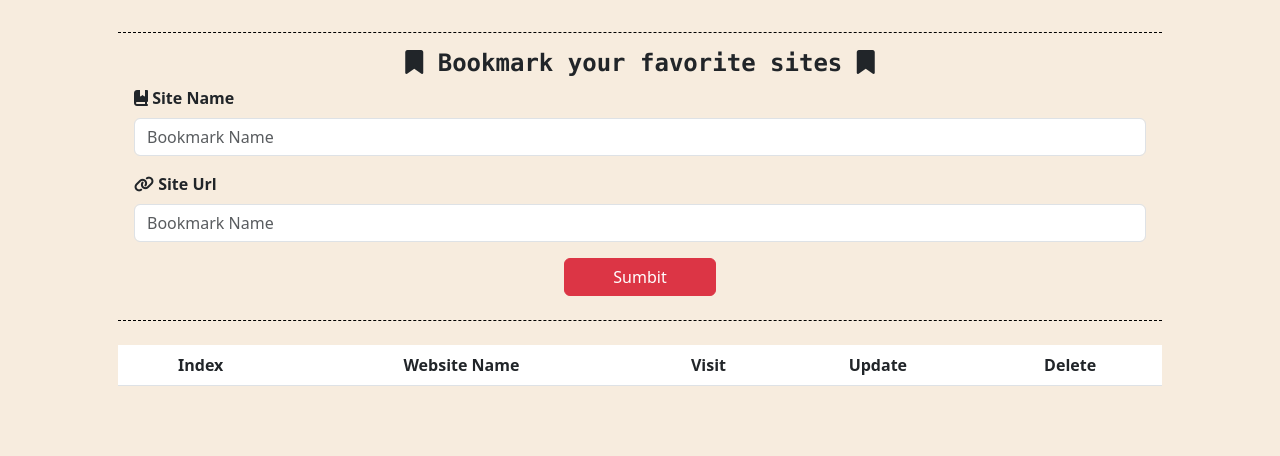
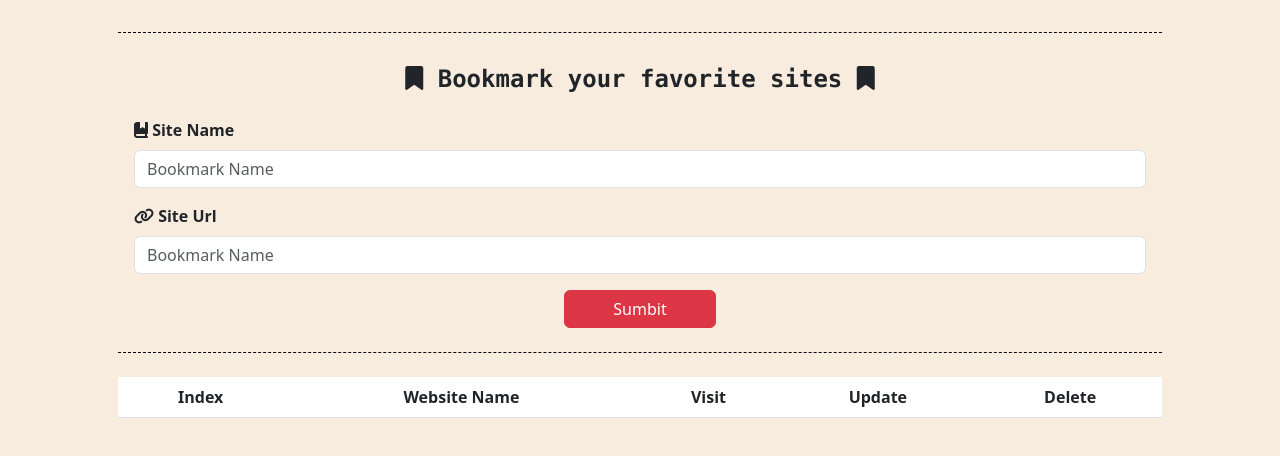
Before and after one commit to Ali1Kh/Bookmark, a plain HTML site: page index.html in a window 1280 px wide. Shown: the part 172-628 px from the top of the page. Drawn offline with nearby package versions, Linux system fonts and the light colour scheme.

Commit message:
Media Screen

```diff
--- a/css/style.css
+++ b/css/style.css
@@ -11,7 +11,7 @@ body{
 .title{
     width: fit-content;
     font-family: 'Pacifico', cursive;
-    font-size: 50px;
+    font-size: 3.125rem;
 }
 .title::before{
     content: "";
@@ -35,3 +35,9 @@ body{
     border-color: #d99c39e0 !important;
     box-shadow: 0 0 0 2.5px var(--mainColor) !important;
 }
+
+@media screen  and (width<600px) {
+    html{
+        font-size: 12px;
+    }
+}
--- a/index.html
+++ b/index.html
@@ -14,11 +14,11 @@
 </head>
 
 <body>
-    <main class="p-5">
-        <div class="container p-5">
+    <main class="py-5 p-md-5">
+        <div class="container p-md-5">
             <h1 class="title  mx-auto position-relative z-3 mb-5">Bookmarker</h1>
             <div class="inputsCard p-3 mb-4 border border-black border-start-0 border-end-0">
-                <h4 class="font-monospace fw-semibold text-center"><i class="fa-solid fa-bookmark"></i> Bookmark your
+                <h4 class="font-monospace py-3 fw-semibold text-center"><i class="fa-solid fa-bookmark"></i> Bookmark your
                     favorite sites <i class="fa-solid fa-bookmark"></i></h4>
                 <div class="inputs d-flex flex-column">
                     <label for="siteName" class="mb-2 fw-semibold"><i class="fa-solid fa-book-bookmark"></i> Site
--- a/js/index.js
+++ b/js/index.js
@@ -94,7 +94,6 @@ function clear(){
  url.value = "";
 }
 
-
 function checkValidate(){
     if(validateUrl() && validateName()){
        return true;
```
